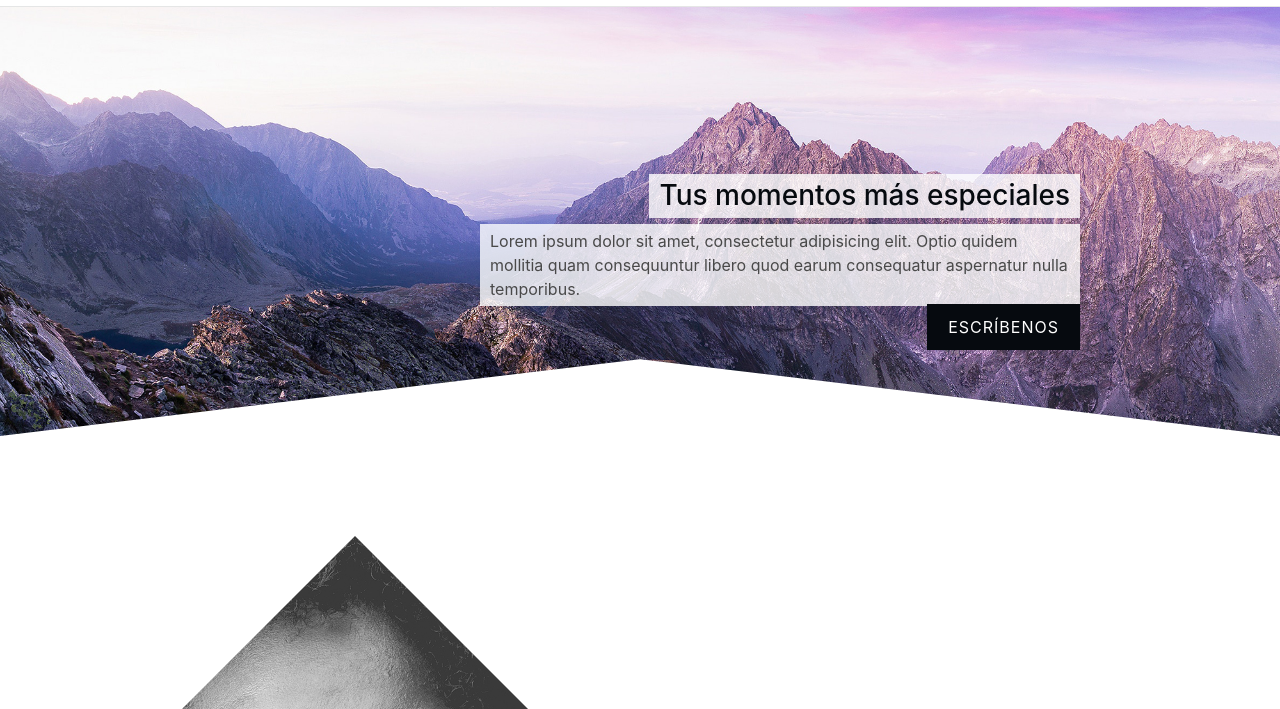
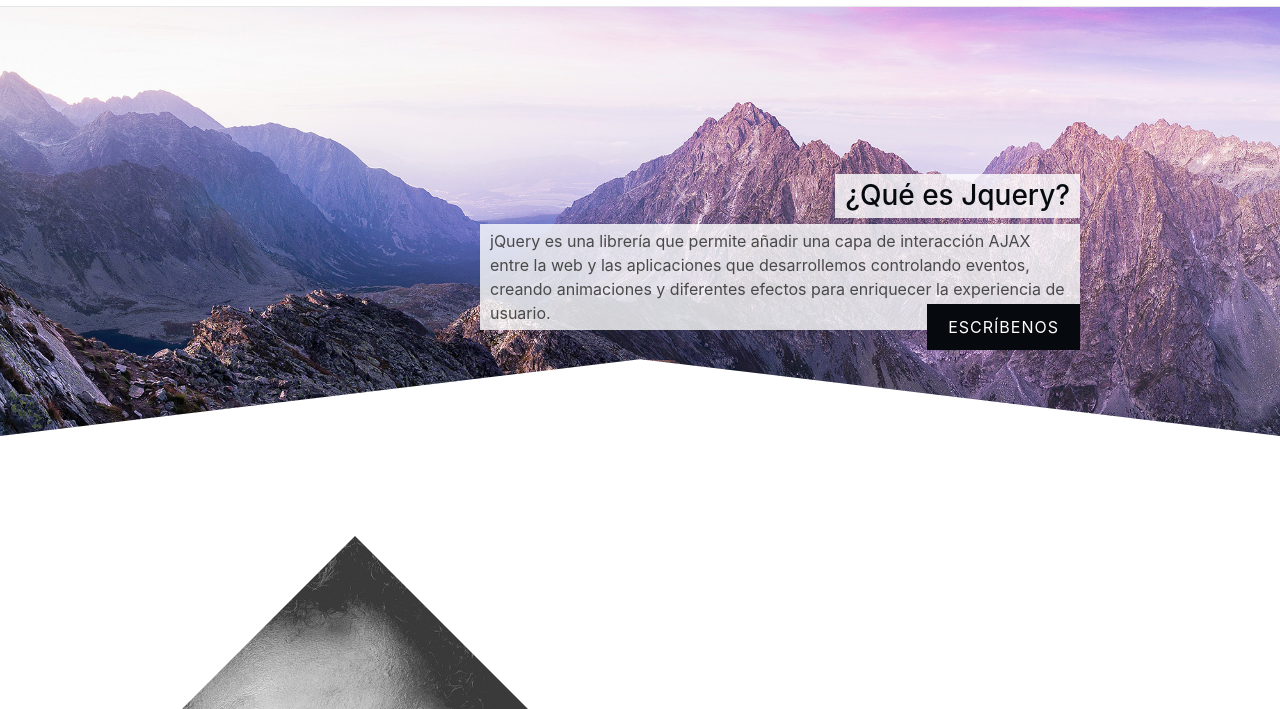
Before and after one commit to carloscoaquira/JqueryAndSass, a plain HTML site: page index.html in a window 1280 px wide. Shown: the part 76-785 px from the top of the page. Drawn offline with nearby package versions, Linux system fonts and the light colour scheme.

Commit message:
custom text

```diff
--- a/index.html
+++ b/index.html
@@ -56,22 +56,22 @@
 	<section id="slider">
 		<ul id="slippry">
 			<li>
-				<h3 class="left top_250">Tus momentos más especiales</h3>
-				<p class="left top_300">Lorem ipsum dolor sit amet, consectetur adipisicing elit. Optio quidem mollitia quam consequuntur libero quod earum consequatur aspernatur nulla temporibus.</p>
+				<h3 class="left top_250">Sitio solo de maquetado</h3>
+				<p class="left top_300">El sitio tiene como unica funcion mostrar la capacidad de uso y de maquetacion utilizando herramientas como Jquery y Sass</p>
 				<button class="left top_375 black">Escríbenos</button>
 				<img src="images/slide_01.jpg" alt="Slide número 1">
 			</li>
 
 			<li>
-				<h3 class="right top_250 white_bg">Tus momentos más especiales</h3>
-				<p class="right top_300 white_bg">Lorem ipsum dolor sit amet, consectetur adipisicing elit. Optio quidem mollitia quam consequuntur libero quod earum consequatur aspernatur nulla temporibus.</p>
+				<h3 class="right top_250 white_bg">¿Qué es Jquery?</h3>
+				<p class="right top_300 white_bg">jQuery es una librería que permite añadir una capa de interacción AJAX entre la web y las aplicaciones que desarrollemos controlando eventos, creando animaciones y diferentes efectos para enriquecer la experiencia de usuario.</p>
 				<button class="right top_375 black">Escríbenos</button>
 				<img src="images/slide_02.jpg" alt="Slide número 2">
 			</li>
 
 			<li>
-				<h3 class="left top_250 white_bg">Tus momentos más especiales</h3>
-				<p class="left top_300 white_bg">Lorem ipsum dolor sit amet, consectetur adipisicing elit. Optio quidem mollitia quam consequuntur libero quod earum consequatur aspernatur nulla temporibus.</p>
+				<h3 class="left top_250 white_bg">¿Qué es Sass?</h3>
+				<p class="left top_300 white_bg">Sass es un procesador CSS. Un preprocesador CSS es una herramienta que nos permite generar, de manera automática, hojas de estilo, añadiéndoles características que no tiene CSS.</p>
 				<button class="left top_375 black">Escríbenos</button>
 				<img src="images/slide_03.jpg" alt="Slide número 3">
 			</li>
```
